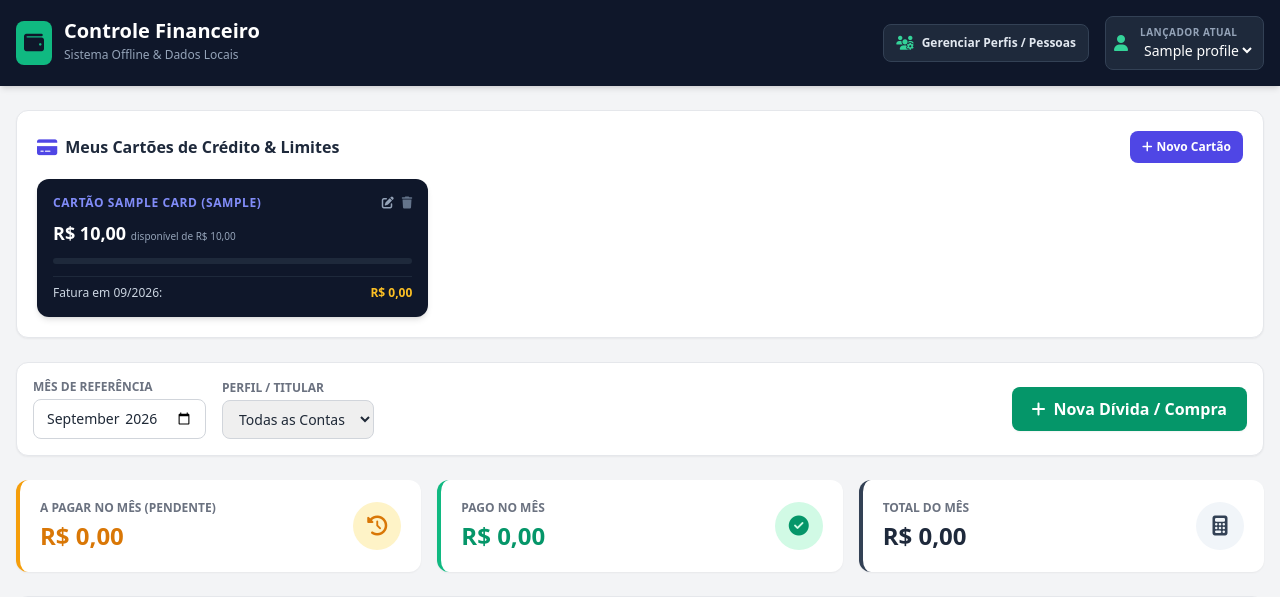
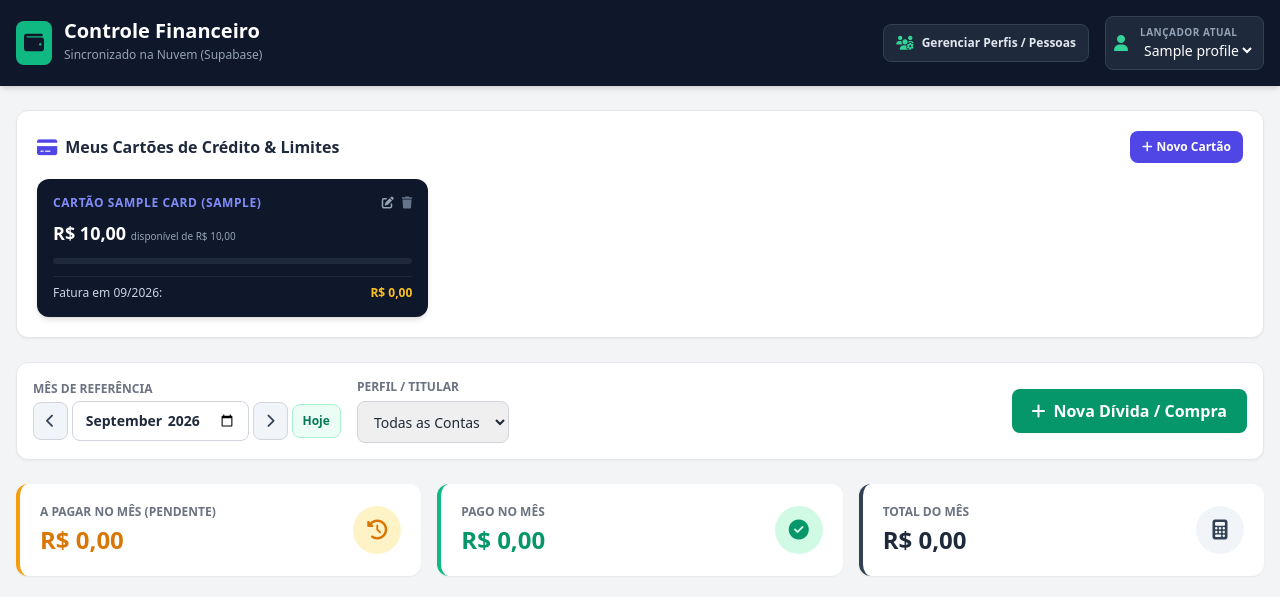
Before and after one commit to gabrielferreiracruz1994-create/meu-financeiro, a FastAPI app: page / in a window 1280 px wide. Shown: the top 597 px of the page. Run offline with FastAPI, Linux system fonts and the light colour scheme; tables that the repository leaves empty hold one stand-in row (values such as "Sample post"); some libraries are stand-ins or nearby versions.

Commit message:
Update index.html

```diff
--- a/templates/index.html
+++ b/templates/index.html
@@ -13,7 +13,6 @@
   <link rel="stylesheet" href="https://cdnjs.cloudflare.com/ajax/libs/font-awesome/6.4.0/css/all.min.css">
 
   <style>
-    /* Estilização para garantir visibilidade do texto nas opções suspensas no Windows/WebView2 */
     select option {
       background-color: #1e293b !important;
       color: #f8fafc !important;
@@ -31,7 +30,7 @@
         </div>
         <div>
           <h1 class="text-xl font-bold leading-none">Controle Financeiro</h1>
-          <span class="text-xs text-slate-400">Sistema Offline & Dados Locais</span>
+          <span class="text-xs text-slate-400">Sincronizado na Nuvem (Supabase)</span>
         </div>
       </div>
 
@@ -55,7 +54,7 @@
   <!-- PAINEL PRINCIPAL -->
   <main class="max-w-7xl mx-auto px-4 mt-6">
 
-    <!-- SEÇÃO DOS CARTÕES DE CRÉDITO -->
+    <!-- CARTÕES DE CRÉDITO -->
     <div class="bg-white p-5 rounded-xl shadow-sm border border-gray-200 mb-6">
       <div class="flex items-center justify-between mb-4">
         <h2 class="font-bold text-slate-800 flex items-center space-x-2">
@@ -71,17 +70,22 @@
       <div id="cardsGrid" class="grid grid-cols-1 md:grid-cols-3 gap-4"></div>
     </div>
 
-    <!-- FILTROS -->
+    <!-- FILTROS COM PASSO RÁPIDO DE MÊS -->
     <div class="bg-white p-4 rounded-xl shadow-sm border border-gray-200 mb-6 flex flex-col md:flex-row items-center justify-between gap-4">
       <div class="flex flex-wrap items-center gap-4 w-full md:w-auto">
         <div>
           <label class="block text-xs font-semibold text-gray-500 uppercase mb-1">Mês de Referência</label>
-          <input type="month" id="monthFilter" class="border border-gray-300 rounded-lg px-3 py-2 text-sm font-medium focus:ring-2 focus:ring-emerald-500 focus:outline-none">
+          <div class="flex items-center space-x-1">
+            <button onclick="changeMonth(-1)" title="Mês Anterior" class="bg-slate-100 hover:bg-slate-200 text-slate-700 font-bold px-3 py-2 rounded-lg border border-gray-300 text-sm"><i class="fa-solid fa-chevron-left"></i></button>
+            <input type="month" id="monthFilter" class="border border-gray-300 rounded-lg px-3 py-2 text-sm font-bold text-slate-800 focus:ring-2 focus:ring-emerald-500 focus:outline-none">
+            <button onclick="changeMonth(1)" title="Próximo Mês" class="bg-slate-100 hover:bg-slate-200 text-slate-700 font-bold px-3 py-2 rounded-lg border border-gray-300 text-sm"><i class="fa-solid fa-chevron-right"></i></button>
+            <button onclick="resetToCurrentMonth()" title="Mês Atual" class="bg-emerald-50 hover:bg-emerald-100 text-emerald-700 font-bold px-2.5 py-2 rounded-lg border border-emerald-200 text-xs ml-1">Hoje</button>
+          </div>
         </div>
 
         <div>
           <label class="block text-xs font-semibold text-gray-500 uppercase mb-1">Perfil / Titular</label>
-          <select id="profileFilter" class="border border-gray-300 rounded-lg px-3 py-2 text-sm font-medium focus:ring-2 focus:ring-emerald-500 focus:outline-none"></select>
+          <select id="profileFilter" class="border border-gray-300 rounded-lg px-3 py-2 text-sm font-medium focus:ring-2 focus:ring-emerald-500 focus:outline-none h-[42px] mt-0.5"></select>
         </div>
       </div>
 
@@ -91,7 +95,7 @@
       </button>
     </div>
 
-    <!-- CARDS DE RESUMO -->
+    <!-- RESUMO -->
     <div class="grid grid-cols-1 md:grid-cols-3 gap-4 mb-6">
       <div class="bg-white p-5 rounded-xl shadow-sm border-l-4 border-amber-500 flex items-center justify-between">
         <div>
@@ -150,7 +154,7 @@
     </div>
   </main>
 
-  <!-- MODAL GERENCIAR PERFIS / PESSOAS -->
+  <!-- MODAL GERENCIAR PERFIS -->
   <div id="profilesModal" class="fixed inset-0 bg-slate-900/60 backdrop-blur-sm flex items-center justify-center p-4 z-50 hidden">
     <div class="bg-white rounded-xl shadow-xl max-w-md w-full overflow-hidden">
       <div class="bg-slate-900 text-white p-4 flex items-center justify-between">
@@ -168,6 +172,41 @@
 
         <div class="pt-2 flex justify-end">
           <button type="button" onclick="closeProfilesModal()" class="px-4 py-2 border rounded-lg text-sm font-semibold">Fechar</button>
+        </div>
+      </div>
+    </div>
+  </div>
+
+  <!-- MODAL ESCOPO DE EXCLUSÃO DE PARCELAS -->
+  <div id="deleteScopeModal" class="fixed inset-0 bg-slate-900/60 backdrop-blur-sm flex items-center justify-center p-4 z-50 hidden">
+    <div class="bg-white rounded-xl shadow-xl max-w-md w-full overflow-hidden">
+      <div class="bg-rose-900 text-white p-4 flex items-center justify-between">
+        <h3 class="font-bold text-lg">Excluir Lançamento Parcelado</h3>
+        <button onclick="closeDeleteScopeModal()" class="text-slate-400 hover:text-white"><i class="fa-solid fa-xmark text-xl"></i></button>
+      </div>
+
+      <div class="p-6 space-y-4">
+        <p class="text-sm text-gray-700 font-medium">Esta conta faz parte de um parcelamento. Como deseja aplicar a exclusão?</p>
+
+        <div class="space-y-2">
+          <button onclick="confirmDeleteScoped('THIS')" class="w-full text-left p-3 border rounded-lg hover:bg-rose-50 hover:border-rose-300 transition">
+            <span class="block font-bold text-sm text-rose-900">1. Somente esta parcela</span>
+            <span class="block text-xs text-gray-500">Exclui apenas o registro do mês selecionado.</span>
+          </button>
+
+          <button onclick="confirmDeleteScoped('THIS_AND_FUTURE')" class="w-full text-left p-3 border rounded-lg hover:bg-rose-50 hover:border-rose-300 transition">
+            <span class="block font-bold text-sm text-rose-900">2. Esta e as próximas parcelas</span>
+            <span class="block text-xs text-gray-500">Exclui esta parcela e todas as futuras deste parcelamento.</span>
+          </button>
+
+          <button onclick="confirmDeleteScoped('ALL')" class="w-full text-left p-3 border rounded-lg hover:bg-rose-50 hover:border-rose-300 transition">
+            <span class="block font-bold text-sm text-rose-900">3. Todas as parcelas do parcelamento</span>
+            <span class="block text-xs text-gray-500">Remove o parcelamento por completo desde a 1ª parcela.</span>
+          </button>
+        </div>
+
+        <div class="pt-2 flex justify-end">
+          <button type="button" onclick="closeDeleteScopeModal()" class="px-4 py-2 border rounded-lg text-sm font-semibold">Cancelar</button>
         </div>
       </div>
     </div>
@@ -294,6 +333,15 @@
           </div>
         </div>
 
+        <div id="editScopeContainer" class="hidden bg-indigo-50 border border-indigo-200 rounded-lg p-3">
+          <label class="block text-xs font-bold text-indigo-900 uppercase mb-1">Aplicar Edição Para:</label>
+          <select id="editScope" class="w-full border rounded-lg p-2 text-sm bg-white">
+            <option value="THIS">Apenas esta parcela</option>
+            <option value="THIS_AND_FUTURE">Esta e as próximas parcelas</option>
+            <option value="ALL">Todas as parcelas do parcelamento</option>
+          </select>
+        </div>
+
         <div id="recurrentContainer" class="bg-amber-50 border border-amber-200 rounded-lg p-3 flex items-center space-x-3">
           <input type="checkbox" id="isRecurrent" class="w-4 h-4 text-emerald-600 rounded">
           <label for="isRecurrent" class="text-xs font-bold text-amber-900 cursor-pointer">Dívida Recorrente (Conta Fixa Ex: Luz, Água)</label>
@@ -317,17 +365,35 @@
     let cards = [];
     let profiles = [];
     let currentInvoiceItems = [];
+    let pendingDeleteBillId = null;
 
     document.addEventListener('DOMContentLoaded', () => {
+      resetToCurrentMonth();
+      document.getElementById('monthFilter').addEventListener('change', render);
+      document.getElementById('profileFilter').addEventListener('change', render);
+      loadAllData();
+    });
+
+    function changeMonth(offset) {
+      const input = document.getElementById('monthFilter');
+      if (!input.value) return;
+
+      let [year, month] = input.value.split('-').map(Number);
+      let date = new Date(year, month - 1 + offset, 1);
+
+      let newYear = date.getFullYear();
+      let newMonth = String(date.getMonth() + 1).padStart(2, '0');
+
+      input.value = `${newYear}-${newMonth}`;
+      render();
+    }
+
+    function resetToCurrentMonth() {
       const today = new Date();
       document.getElementById('monthFilter').value = today.toISOString().slice(0, 7);
       document.getElementById('firstDueDate').value = today.toISOString().slice(0, 10);
-
-      document.getElementById('monthFilter').addEventListener('change', render);
-      document.getElementById('profileFilter').addEventListener('change', render);
-
-      loadAllData();
-    });
+      render();
+    }
 
     async function loadAllData() {
       try {
@@ -476,6 +542,12 @@
           document.getElementById('cardSelectContainer').classList.add('hidden');
           document.getElementById('installmentsCountContainer').classList.add('hidden');
           document.getElementById('recurrentContainer').classList.add('hidden');
+
+          if (bill.group_id) {
+            document.getElementById('editScopeContainer').classList.remove('hidden');
+          } else {
+            document.getElementById('editScopeContainer').classList.add('hidden');
+          }
         }
       } else {
         document.getElementById('billModalTitle').innerText = "Nova Dívida / Compra";
@@ -485,6 +557,7 @@
         document.getElementById('cardSelectContainer').classList.remove('hidden');
         document.getElementById('installmentsCountContainer').classList.remove('hidden');
         document.getElementById('recurrentContainer').classList.remove('hidden');
+        document.getElementById('editScopeContainer').classList.add('hidden');
       }
       document.getElementById('billModal').classList.remove('hidden');
     }
@@ -510,7 +583,7 @@
           <td class="p-2.5">${item.installment_number}/${item.total_installments}</td>
           <td class="p-2.5 font-bold">${formatCurrency(item.installment_amount)}</td>
           <td class="p-2.5 text-center">
-            <button onclick="deleteSingleInvoiceItem(${item.id})" class="text-rose-600 hover:text-rose-800"><i class="fa-solid fa-trash-can"></i></button>
+            <button onclick="deleteBill(${item.id})" class="text-rose-600 hover:text-rose-800"><i class="fa-solid fa-trash-can"></i></button>
           </td>
         `;
         tbody.appendChild(tr);
@@ -523,18 +596,10 @@
       document.getElementById('invoiceDetailsModal').classList.add('hidden');
     }
 
-    async function deleteSingleInvoiceItem(id) {
-      if (confirm('Excluir este item da fatura?')) {
-        await fetch(`/api/bills/${id}`, { method: 'DELETE' });
-        closeInvoiceModal();
-        loadAllData();
-      }
-    }
-
     async function deleteEntireInvoice() {
       if (confirm('Excluir TODAS as compras desta fatura do mês?')) {
         for (let item of currentInvoiceItems) {
-          await fetch(`/api/bills/${item.id}`, { method: 'DELETE' });
+          await fetch(`/api/bills/${item.id}/scoped?scope=THIS`, { method: 'DELETE' });
         }
         closeInvoiceModal();
         loadAllData();
@@ -616,14 +681,16 @@
         const dueDateVal = document.getElementById('firstDueDate').value;
 
         if (editId) {
+          const scopeVal = document.getElementById('editScope').value || 'THIS';
           const payload = {
             creditor: creditor,
             entity: entity,
             installment_amount: installmentVal,
-            due_date: dueDateVal
+            due_date: dueDateVal,
+            scope: scopeVal
           };
 
-          await fetch(`/api/bills/${editId}`, {
+          await fetch(`/api/bills/${editId}/scoped`, {
             method: 'PUT',
             headers: { 'Content-Type': 'application/json' },
             body: JSON.stringify(payload)
@@ -696,6 +763,37 @@
       }
     }
 
+    function deleteBill(id) {
+      const bill = bills.find(b => b.id === id);
+      if (!bill) return;
+
+      if (bill.group_id) {
+        pendingDeleteBillId = id;
+        document.getElementById('deleteScopeModal').classList.remove('hidden');
+      } else {
+        if (confirm('Deseja excluir esta conta permanentemente?')) {
+          confirmDeleteScoped('THIS', id);
+        }
+      }
+    }
+
+    function closeDeleteScopeModal() {
+      pendingDeleteBillId = null;
+      document.getElementById('deleteScopeModal').classList.add('hidden');
+    }
+
+    async function confirmDeleteScoped(scope, targetId = null) {
+      const idToDelete = targetId || pendingDeleteBillId;
+      if (!idToDelete) return;
+
+      await fetch(`/api/bills/${idToDelete}/scoped?scope=${scope}`, { method: 'DELETE' });
+      closeDeleteScopeModal();
+      if (!document.getElementById('invoiceDetailsModal').classList.contains('hidden')) {
+        closeInvoiceModal();
+      }
+      loadAllData();
+    }
+
     async function toggleBillStatus(id, currentStatus) {
       await fetch(`/api/bills/${id}/status`, {
         method: 'PUT',
@@ -703,13 +801,6 @@
         body: JSON.stringify({ is_paid: !currentStatus })
       });
       loadAllData();
-    }
-
-    async function deleteBill(id) {
-      if (confirm('Deseja excluir esta conta permanentemente?')) {
-        await fetch(`/api/bills/${id}`, { method: 'DELETE' });
-        loadAllData();
-      }
     }
 
     function formatCurrency(val) {
@@ -840,7 +931,8 @@
 
             actionsContent = payButtonAction;
           } else {
-            creditorContent = `<span class="font-semibold">${b.creditor}</span>`;
+            const installmentBadge = b.total_installments > 1 ? `<span class="ml-1 text-[10px] bg-slate-200 text-slate-700 px-1.5 py-0.5 rounded font-bold">${b.installment_number}/${b.total_installments}</span>` : '';
+            creditorContent = `<span class="font-semibold">${b.creditor}</span>${installmentBadge}`;
 
             payButtonAction = `
               <button onclick="toggleBillStatus(${b.id}, ${b.is_paid})" class="px-2.5 py-1 text-xs font-bold rounded transition ${b.is_paid ? 'bg-gray-200 text-gray-700 hover:bg-gray-300' : 'bg-emerald-600 text-white hover:bg-emerald-700'}">
```
